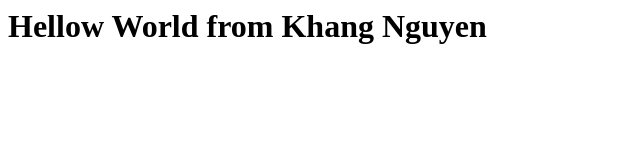
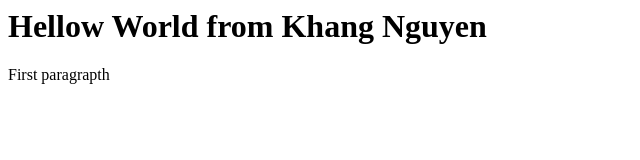
Before and after one commit to noozip2241993/helloworld, a plain HTML site: page index.html in a window 1280 px wide. Shown: the whole page, without its empty margins (0-640 px from the left). Drawn offline with Linux system fonts and the light colour scheme.

Commit message:
modified

```diff
--- a/index.html
+++ b/index.html
@@ -1 +1,2 @@
 <h1>Hellow World from Khang Nguyen</h1>
+<p>First paragrapth</p>
```
